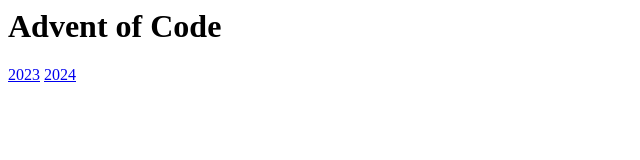
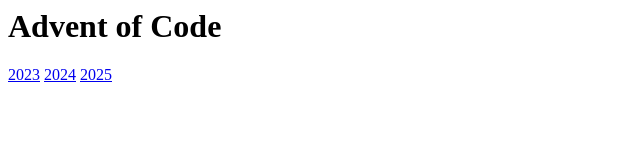
Before and after one commit to madelmann/adventofcode2023, a plain HTML site: page index.html in a window 1280 px wide. Shown: the full height of the page, 0-640 px from the left. Drawn offline with Linux system fonts and the light colour scheme.

Commit message:
2025/12/03

```diff
--- a/index.html
+++ b/index.html
@@ -7,5 +7,6 @@
 
 		<a href="2023/">2023</a>
 		<a href="2024/">2024</a>
+		<a href="2025/">2025</a>
 	</body>
 </html>
```
Also changed, not shown: 2 other files.
